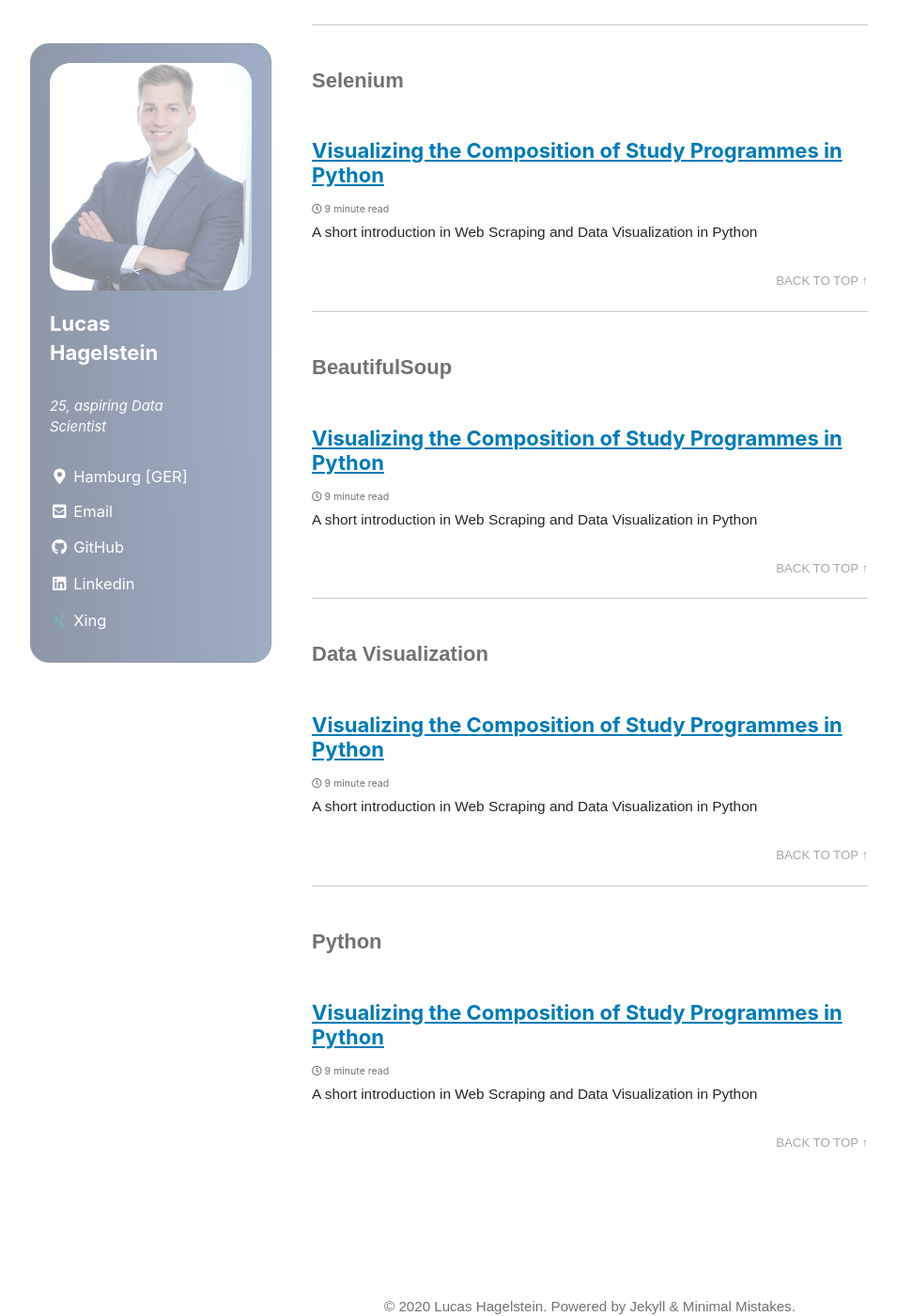
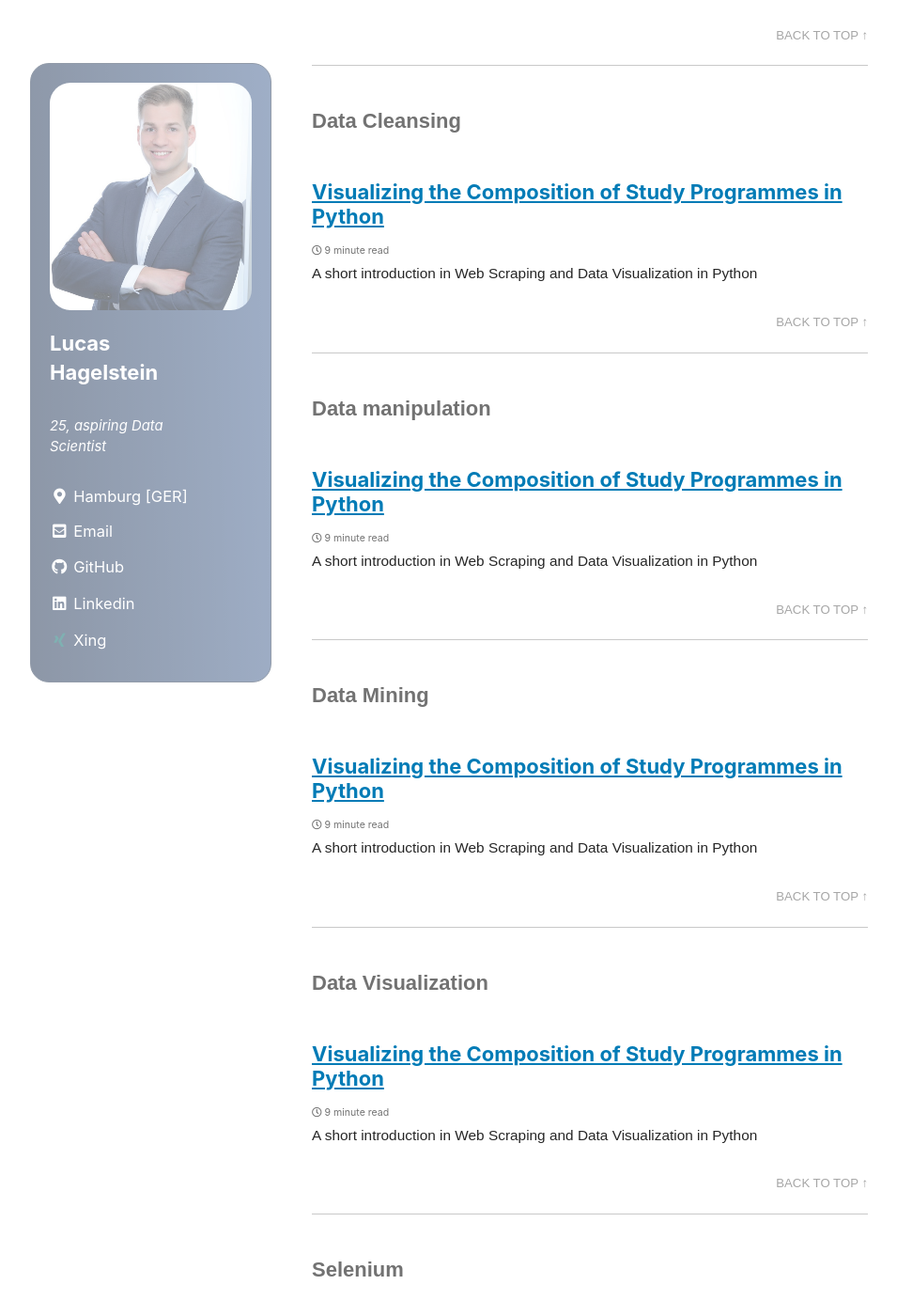
Before and after one commit to LHAGELS/LHAGELS.github.io, a Jekyll site: the page built from tags/tag-archive.md, in a window 1280 px wide and 1400 px high, scrolled down 2909 px. Shown: the whole window at 94% size, without its empty margins (12-967 px from the left). Built offline with Jekyll 4.4.1, drawn with Linux system fonts in a browser that asks for light colours; cached includes are drawn as plain includes; nearby versions of some CDN libraries; some of the changed lines change nothing that is shown; some of the changed text lies outside the part shown.

Commit message:
new github

````diff
--- a/_posts/2020-05-25-Visualizing-the-Composition-of-Study-Programmes-in-Python.md
+++ b/_posts/2020-05-25-Visualizing-the-Composition-of-Study-Programmes-in-Python.md
@@ -2,9 +2,12 @@
 title: "Visualizing the Composition of Study Programmes in Python"
 tags:
   - Web Scraping
+  - Data Cleansing
+  - Data manipulation
+  - Data Mining
+  - Data Visualization
   - Selenium
   - BeautifulSoup
-  - Data Visualization
   - Python
 
 date: May 25, 2020
@@ -14,9 +17,9 @@
 
 ---
 
-In this blog post I am going to explain the *methodology of a data science project* with with simplified data starting from a data table we see on a particular web page, over data cleansing and manipulating thus we end up with a user-friendly presentation of the data.
+In this blog post I am going to explain the **methodology of a data science project** with simplified data starting at **Web Scraping** a data table from a particular web page, over **data cleansing and manipulating** thus we end up with a user-friendly **data visualization**.
 
-When performing the analysis I often do only present the first few rows of the dataframe to save some space. Furthermore, you may read the comments in the coding-section (indicated with *#*) to get a better understanding of the written code.
+When performing the analysis I often do only present the first few rows of the dataframe to save some space. Furthermore, you may read the comments in the coding-section (indicated with **#**) to get a better understanding of the written code.
 
 The final result will be a visually representation of the B.Sc. Economics in Konstanz:
 
@@ -24,11 +27,11 @@
 
 ## Let's start from scratch!
 
-### 1. Scrape some data from the web
-There are several libraries for web scraping available. The most common in python are BeautifulSoup and Selenium. Both have their advantages and disadvantages but are intuitively and easy to apply.
-Due to complexity issues of the exam table we want to scrape in this session I use a combination of both in this project. Selenium has to unveil the required information before the HTML-code can be extracted.
+### 1. Scrape some Data from the Web
+There are several libraries for web scraping available. The most common used in python are **BeautifulSoup and Selenium**. Both have their advantages and disadvantages but are **intuitively and easy to apply**.
+Due to complexity issues of the exam table we want to scrape in this session I use a combination of both in this project. **Selenium unveils** the required information while **Beautifulsoup extracts** the HTML-code in this case.
 
-### 1.1 Set-up the webdriver for your browser
+### 1.1 Set-up the Webdriver for your Browser
 ```python
   #pip install bs4 selenium
   from selenium import webdriver
@@ -62,13 +65,13 @@
   driver.find_element_by_id("...id of element that expands the whole table").click()
 ```
 
-First, the algorithm opens the login page and continues entering the login details and "click" submit. Second, it navigates to the page that contains exam results and expands all the root nodes to unveil all modules. At this point we are able to extract the needed HTML-code from the web page.
-The required information about the web page's elements can be found by the web developer tool of your browser.
+First, the algorithm opens the login page and continues entering the login details and "click" submit. Second, it navigates to the page that contains exam results and **expands all the root nodes to unveil all modules**. At this point we are able to **extract the desired HTML-code** from the web page.
+The required information about the web page's elements can be found by the **web developer tool** of your browser. (_Check out the web for further explanation_)
 
 ![Selenium Worksteps](/assets/videos/selenium-login-and-toggle.gif)
 
-### 1.3 Find the Table of Interest and get the HTML Code with BeautifulSoup
-In the next step we need to extract the unveiled information. For this purpose we make use of the BeautifulSoup library to receive the HTML-code of the results table that ca be found by its xpath. The xpath is also provided by the web developer tool of your browser. (Check out the web for further explanation)
+### 1.3 Find the Table of interest and extract the HTML Code with BeautifulSoup
+In the next step we need to **extract the unveiled information**. For this purpose we make use of the **BeautifulSoup** library to receive the HTML-code of the results table that ca be **found by its xpath**. The xpath is also provided by the web developer tool of your browser.
 The extracted HTML-code that contains unwrapped information is assigned to the variable _Soup_expanded_.
 
 ```python
@@ -82,7 +85,7 @@
 ```
 
 ### 1.4 Create a Pandas Dataframe
-At this point we scraped the data but cannot process the information so far since it is still in HTML-format. In order to perform data cleansing and manipulation to with the goal to visualize data, we assign the HTML-code to a Pandas DataFrame.
+At this point we scraped the data but **cannot process the information so far** since it is still in HTML-format. In order to perform data cleansing and manipulation to with the goal to visualize data, we **assign the HTML-code to a Pandas DataFrame**.
 
 ```python
   import pandas as pd
@@ -97,23 +100,23 @@
   print(df["Bonus"].sum(), "of 180 credits")
 ```
 
-Finally, we receive a cross-sectional data table that provides observations in rows and different variables (e.g. Grade, Credits, Attempt, Module_nr) in the columns. However, since we have some columns that are a bit messy, we are going to tide it up! We find a dataframe shape of 74x25 [rows x columns]. I do not remember that I participated in that many exams!
-Further, when adding up all credits included in the data, we receive unbeatable 1193 credit points.
+Finally, we receive a **cross-sectional data** table that provides **observations in rows** and different **variables in the columns** (e.g. Grade, Credits, Attempt, Module_nr). However, since we have some columns that are a bit messy, we are going to tide them up! The dataframe has a shape of **74x25 [rows x columns]**. I do not remember that I participated in that many exams! There may be a bug!!
+Further, when adding up all credits included in the data, we receive unbeatable **1193 credit points**.
 
 ![df.head()](/assets/images/posts/25_05_20/1_4_df.png)
 
 ### 2. Wrangle Dangle Ding Dong!
 ### 2.1 Clean Data is good Data
 Our dataset is small thus it seems quite easy to be structured.
-We face several problems:
-  1. Many variables that do not make sense
+We face several **problems**:
+  1. Many **variables repeat information**
      (e.g. multiple columns with the same information)
-  2. German column names
-     (since we want to communicate our results to an english audience)
-  3. Some modules are not unique
+  2. **German** column names
+     (since we want to communicate our results to an **English audience**)
+  3. Some modules cannot be distinguished from another
      (caused by the root node style of the original web table)
 
-The following code snippet solves the above mentioned problems. This step is not a universal process since the provided conditions may vary depending on whether a student did an internship or not. Furthermore, some want rather observe only passed modules than every module that has ever been attended.
+The following code snippet solves the above mentioned problems. This process is **not universal** since the provided conditions may vary depending on whether a student did an internship or not. Furthermore, some want rather observe only passed modules than every module that has ever been attended.
 
 ```python
   #inspect columns and select the data
@@ -136,12 +139,12 @@
 ![df_clean.head()](/assets/images/posts/25_05_20/2_1_df.png)
 ![df_shape](/assets/images/posts/25_05_20/2_1_after.png)
 
-The shape of our data has reduced from 74x25 to 26x5 [rows x columns]. In addition the number of credit points decreased from 1193 to 180 credits.
+The shape of our data has **reduced from 74x25 to 26x5** [rows x columns]. In addition the number of credit points **decreased from 1193 to 180** credits.
 
-This seems to be much more reliable!
+This seems to be much **more reliable!**
 
-### 2.2 Rename Modules that cannot be distinguished from Others
-During doublechecking our data after the recent changes, we notice three modules called "Anerkennung" that cannot be distinguished from each other. These are modules I have attended abroad. We should rename these modules manually since the scraping process was not able to receive the correct names in the automated process.
+### 2.2 Rename Modules that cannot be distinguished from others
+During **doublechecking** our data after the recent changes, we notice three modules called "Anerkennung" that cannot be distinguished from each other. These are modules I have attended abroad. We should **rename these modules manually** since the scraping process was not able to receive the correct names in the automated process.
 
 ```python
   #Manipulate data in column "Module" since "Anerkennung" is not the modules name (course taken abroad and credited in Germany)
@@ -155,7 +158,7 @@
 ![df_unique_modules.head()](/assets/images/posts/25_05_20/2_2_abroad_correction.png)
 
 ### 2.3 Provide English Translations of the Modules
-We create a first list of the Module column and zip it (pairwise) with a second list that includes English translations. The resulting object is a German(keys)-English(values) dictionary. Finally, we assign the English module names to a new column.
+We create a first list of the Module column and **zip it pairwise** with a second list including the English translations. The resulting object is a **German(keys)-English(values)** dictionary. Finally, we assign the English module names to a new column.
 
 ```python
   #create a list of the "Module" column
@@ -198,7 +201,7 @@
 ```
 
 ### 2.4 Sections Matter!
-It may be of interest which module may be classified in a certain study section. This offers deeper insights into the curriculum. Therefore, we write a dictionary with study sections as keys and lists of modules as values. Each module list (value) is assigned to a certain section (key).
+It may be of interest to **classify the modules** in a certain study section. This offers deeper **insights into the curriculum**. Therefore, we write a dictionary with study sections as keys and lists of modules as values. **Each module list (value) is assigned to a certain section (key)**.
 
 ```python
   import numpy as np
@@ -246,10 +249,10 @@
                                     )
 ```
 
-The "for-loop" searches for strings that are included in the values (lists) for each index of the dictionary. If a certain module is included in the list of an index, the key of this index is assigned to a column "Sections". If the value is not in this list, the column does not change at all.
+The "for-loop" searches for strings that are included in the values (lists) for each index of the dictionary. **If a certain module is included in the list of an index, the key of this index is assigned to a column "Sections"**. Otherwise, the column does not change at all.
 
 ### 2.5 Quantitative or Qualitative?
-Finally, universities distinguish between qualitative and quantitative modules. Since there is no identifier which type a module is assigned to we have to set up a list manually. It is important to work in the respective order of the modules in the dataset to obtain proper allocations. Doublechecking is mandatory!
+Finally, universities distinguish between **qualitative and quantitative modules**. Since there is no identifier which type a module is assigned to we have to set up a list manually. It is important to work in the respective order of the modules in the dataset to obtain proper allocations. **Doublechecking is mandatory** to avoid typing mistakes!
 
 ```python
   #create a list that assign the course type respectively to the module column
@@ -284,21 +287,26 @@
   #check the lengths of both lists
   print(len(modules_eng), len(type_list))
 
-  #create a column "type from the type_list"
-  df_modules["type"] = pd.DataFrame(type_list)
+  #create a column "type"and replace values by dict
+  mod_type_dict = dict(zip(modules_eng,type_list))
+  df_modules["type"] = df_modules["Module_eng"]
+  df_modules["type"].replace(mod_type_dict, inplace=True)
 
   #double check if every type is assigned correctly
   display(df_modules.head())
   print("The dataframe has",df_modules.shape[0], "rows and", df_modules.shape[1],"columns")
 ```
 
-After the previous data mining the dataframe has a shape of 26 x 8 [rows x columns]:
+After the **previous data mining** the dataframe has a **shape of 26 x 8** [rows x columns]:
+
 ![df_unique_modules.head()](/assets/images/posts/25_05_20/2_5_translate_sections_type.png)
+
 ### 3. Data Exploration / Data Mining
 ### 3.1 What is the Composition of the B.Sc. Economics in Konstanz?
-The most important information to answer this question are is the proportion of each study section relative to the degree.
-The following code snippet prints the composition of the programme as follows:
-    "credits abs." (= "proportion in %") credits in "study section"
+The most important information to answer this question is the **proportion of each study section** relative to the total credit points.
+The following code snippet prints the **composition of the programme** as follows:
+
+    _"credits abs." (= "proportion in %") credits in "study section"_
 
 ```python
   #create a list of unique values
@@ -320,7 +328,7 @@
 * 20.0 (= 11.1%) credits in Statistics
 
 ### 3.2 Visualizing the new Insights as Treemap
-As Data Scientist we are interested to communicate our computations in a user friendly way. Therefore I decided to visualize the results as treemap since it indicates dimensions well.
+As Data Scientist we are interested to **communicate user-friendly**. Therefore I decided to visualize the results as treemap since it **indicates dimensions** well.
 
 First, we introduce two lists. _credits_sec_sizes_ contains the absolute credit points per study section, whereas _credits_sec_labels_ serve as label data and contains the same information plus the name and relative fraction of each section.
 
@@ -341,7 +349,7 @@
   credits_sec_labels.append(str(i) +": \n"+str(value)+ " credits" +"\n" +"("+str(percent) +"%"+")" )
 ```
 
-Next, we plot our data with the squarify library and get the desired outcome.
+Next, we plot our data with the **Squarify** library and get the desired outcome.
 
 ```python
   import squarify #pip install squarify
````
Also changed, not shown: assets/images/posts/25_05_20/barplot_credits_sections.png (added).
